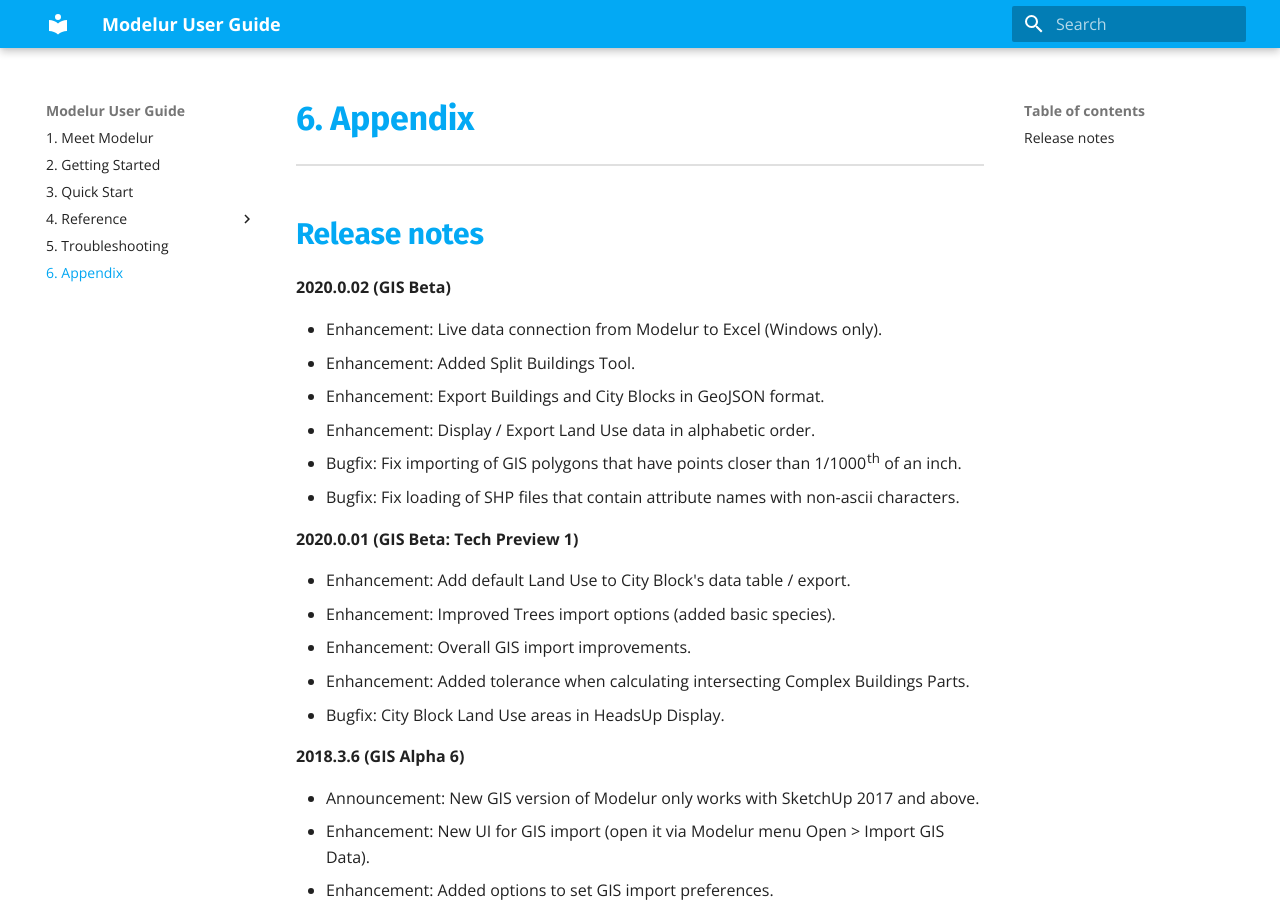
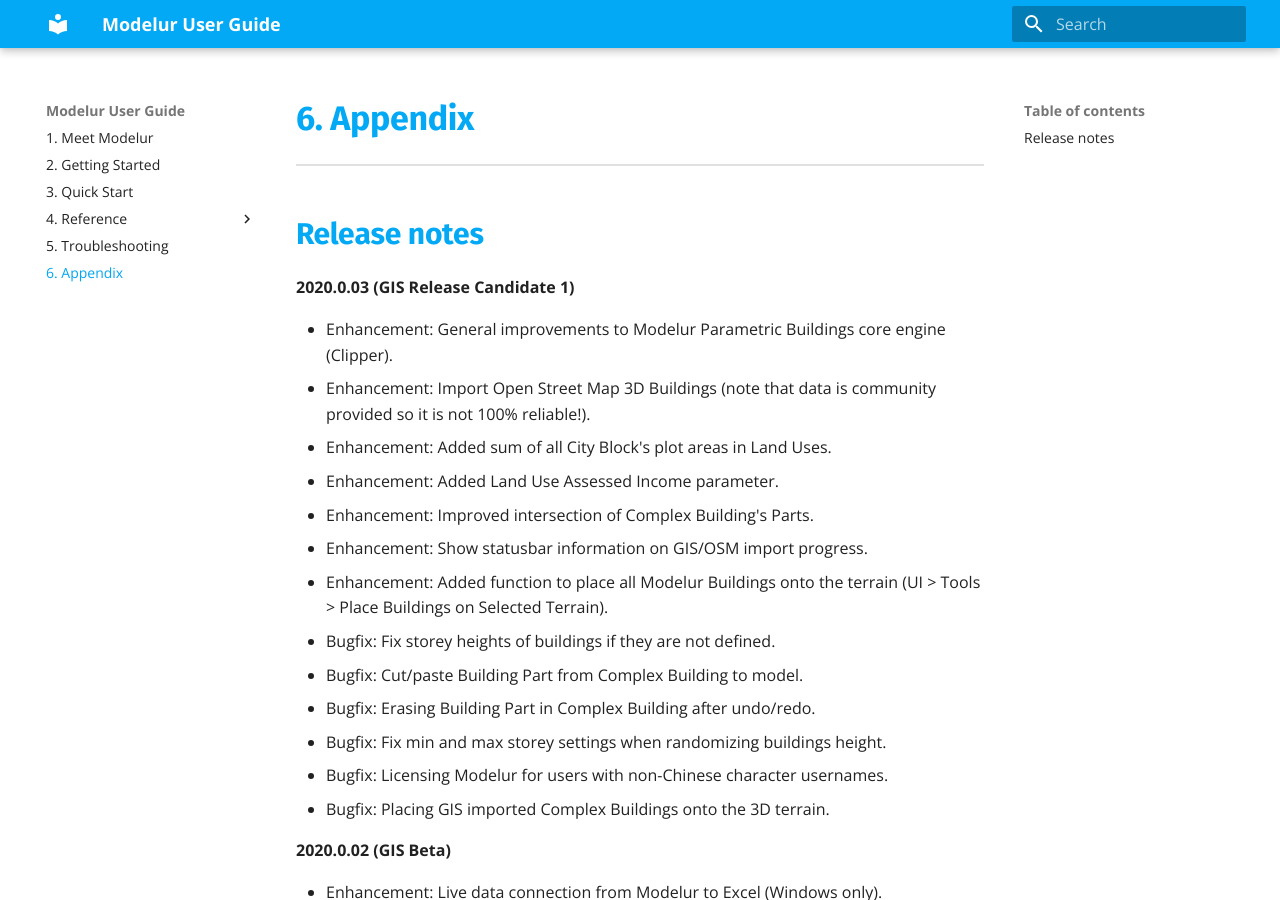
Before and after one commit to Modelur/docs, an MkDocs documentation site: the page built from docs/appendix.md, in a window 1280 px wide and 900 px high. Built offline with MkDocs 1.6.1 and Material for MkDocs 9.7.7, drawn with Linux system fonts in a browser that asks for light colours; old or Windows-style settings are respelled for this version of MkDocs.

```diff
--- a/docs/appendix.md
+++ b/docs/appendix.md
@@ -1,5 +1,21 @@
 Release notes
 -------------
+
+**2020.0.03 (GIS Release Candidate 1)**
+
+- Enhancement: General improvements to Modelur Parametric Buildings core engine (Clipper).
+- Enhancement: Import Open Street Map 3D Buildings (note that data is community provided so it is not 100% reliable!).
+- Enhancement: Added sum of all City Block's plot areas in Land Uses.
+- Enhancement: Added Land Use Assessed Income parameter.
+- Enhancement: Improved intersection of Complex Building's Parts.
+- Enhancement: Show statusbar information on GIS/OSM import progress.
+- Enhancement: Added function to place all Modelur Buildings onto the terrain (UI > Tools > Place Buildings on Selected Terrain).
+- Bugfix: Fix storey heights of buildings if they are not defined.
+- Bugfix: Cut/paste Building Part from Complex Building to model.
+- Bugfix: Erasing Building Part in Complex Building after undo/redo.
+- Bugfix: Fix min and max storey settings when randomizing buildings height.
+- Bugfix: Licensing Modelur for users with non-Chinese character usernames.
+- Bugfix: Placing GIS imported Complex Buildings onto the 3D terrain.
 
 **2020.0.02 (GIS Beta)**
 
```
Also changed, not shown: docs/reference/menu.md (+10 -0 lines), docs/troubleshooting.md (+6 -0 lines).
